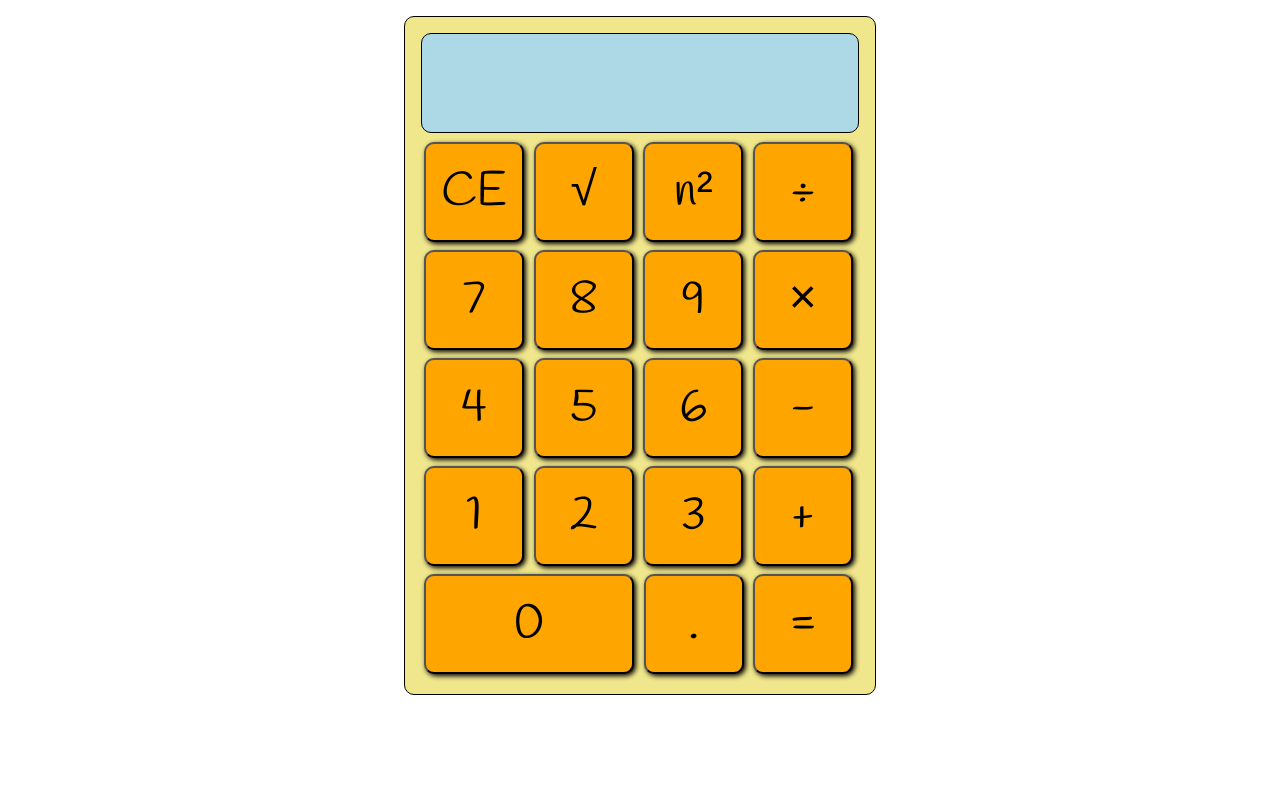
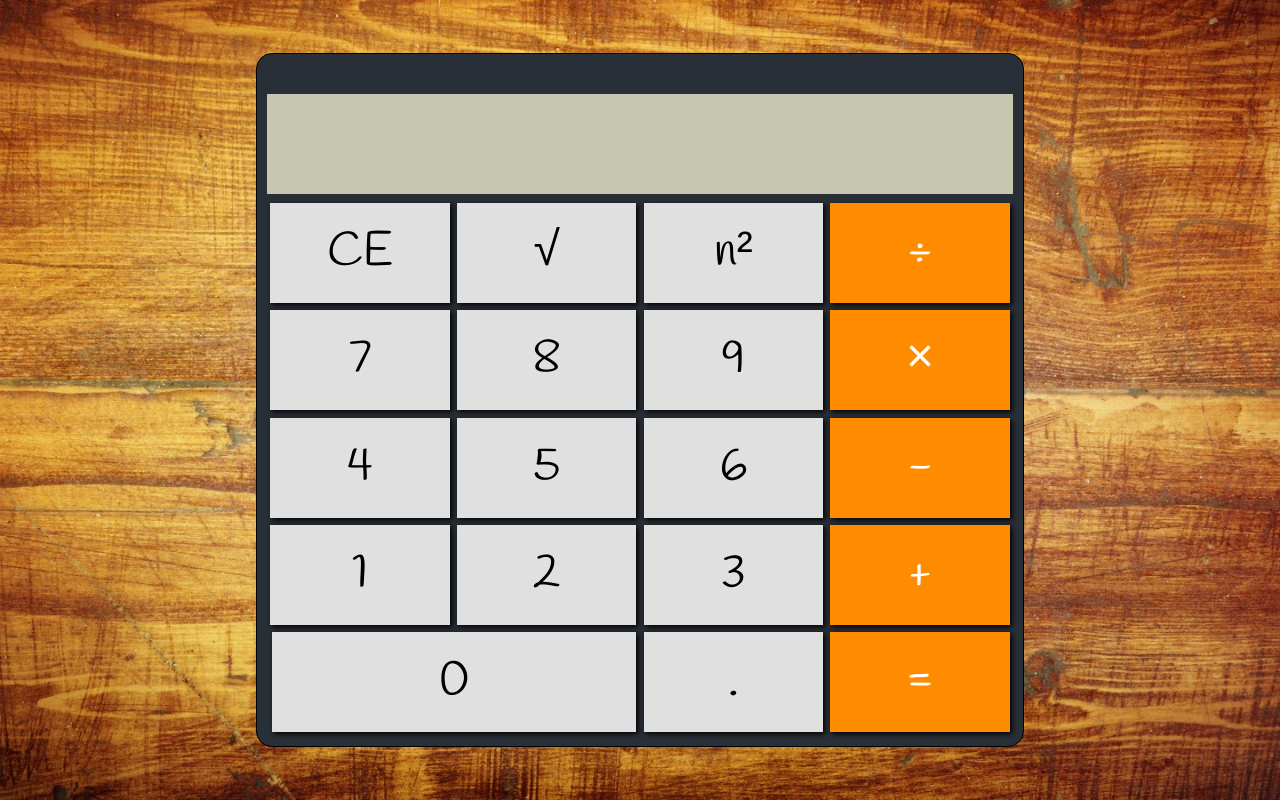
Before and after one commit to kuznetsovandrey76-projects/calculator, a plain HTML site: page index.html in a window 1280 px wide. Drawn offline with Linux system fonts and the light colour scheme.

Commit message:
fix style

```diff
--- a/index.html
+++ b/index.html
@@ -8,29 +8,35 @@
 	<title>Calc</title>
 </head>
 <body>
-	<div id='calc' class='border'>
-		<div id="expression" class='border'></div>
-		<div id="result" class='border'></div>
-		<button>CE</button>
-		<button>√</button>
-		<button>n²</button>
-		<button>÷</button>
-		<button>7</button>
-		<button>8</button>
-		<button>9</button>
-		<button>×</button>
-		<button>4</button>
-		<button>5</button>
-		<button>6</button>
-		<button>-</button>
-		<button>1</button>
-		<button>2</button>
-		<button>3</button>
-		<button>+</button>
-		<button class='zero'>0</button>
-		<button>.</button>
-		<button>=</button>
+	<div class='calculator' id='calculator'>
+	<div class="calculator--additional">
+
+		<div class="calculator__expression" id="expression"></div>
+		<div class="calculator__result" id="result"></div>
+
+		<p class="calculator__button">CE</p><!--
+	 --><p class="calculator__button">√</p><!--
+	 --><p class="calculator__button">n²</p><!--
+	 --><p class="calculator__button calculator__button--action">÷</p><!--
+	 --><p class="calculator__button">7</p><!--
+	 --><p class="calculator__button">8</p><!--
+	 --><p class="calculator__button">9</p><!--
+	 --><p class="calculator__button calculator__button--action">×</p><!--
+	 --><p class="calculator__button">4</p><!--
+	 --><p class="calculator__button">5</p><!--
+	 --><p class="calculator__button">6</p><!--
+	 --><p class="calculator__button calculator__button--action">-</p><!--
+	 --><p class="calculator__button">1</p><!--
+	 --><p class="calculator__button">2</p><!--
+	 --><p class="calculator__button">3</p><!--
+	 --><p class="calculator__button calculator__button--action">+</p><!--
+	 --><p class="calculator__button calculator__button--zero">0</p><!--
+	 --><p class="calculator__button">.</p><!--
+	 --><p class="calculator__button calculator__button--action">=</p>
+
 	</div>
+	</div>
+
 	<script src="main.js"></script>
 </body>
 </html
--- a/main.js
+++ b/main.js
@@ -3,7 +3,7 @@
 var res = document.getElementById('result'),
 	expression = document.getElementById('expression'),
 	out = document.querySelector('#out'),
-	button = document.querySelectorAll('button'),
+	button = document.querySelectorAll('p'),
 	count = 0,
 	operator = false,
 	localNumber,
--- a/style.css
+++ b/style.css
@@ -1,61 +1,81 @@
 * {
 	margin: 0;
 	padding: 0;
+	-moz-box-sizing: border-box;
+	-webkit-box-sizing: border-box;
+	box-sizing: border-box;
 	font-family: 'Handlee', sans-serif;
 }
-.border, button {
-	-webkit-border-radius: 10px;
-    border-radius: 10px;
+
+body {
+	background: url("desk.jpg") no-repeat center center fixed;
+    -webkit-background-size: cover;
+    -moz-background-size: cover;
+    -o-background-size: cover;
+    background-size: cover;
+	display: table;
+	height: 100vh;
+	width: 100%;
 }
-#result {
-	display: block;
-	height: 100px;
-	width: 100%;
-	padding: 35px 15px;
-	-webkit-box-sizing: border-box;
-	   -moz-box-sizing: border-box;
-	        box-sizing: border-box;
-	margin-bottom: 5px;
-	background: lightblue;
-	font-size: 3em;
+
+.calculator {
+	display: table-cell;
+	margin: 1em auto;
+	position: relative;
+	vertical-align: middle;
 	text-align: right;
-	border: 1px solid
 }
-#expression {
-	height: 30px;
-	font-size: 1.5em;
-	position: absolute;
-	text-align: right;
-	width: 90%;
-	border: none;
-	padding-top: 5px;
-	font-family: sans-serif;
+
+.calculator--additional {
+	border: 1px solid;
+	padding: .6em;
+	background: #292f36;
+	margin: 0 auto;
+	width: 60%;
+	-webkit-border-radius: 1em;
+	        border-radius: 1em;
 }
-button {
-	width: 100px;
-	height: 100px;
-	margin: 4px 3px;
-	background: orange;
-	font-size: 3em;
-	display: inline;
+
+.calculator__button {
 	-webkit-box-shadow: 2px 2px 5px black;
+	background: #e0e0e0;
 	box-shadow: 2px 2px 5px black;
 	cursor: pointer;
+	display: inline-block;
+	font-size: 3em;
+	height: 100px;
+	width: 24%;
+	border: 1px solid #e0e0e0;
+	text-align: center;
+	margin: .5%;
+	line-height: 2;
+
 }
-#plus {
-	height:208px;
-	position: absolute;
-	top: 508px;
-	left: 346px;
+.calculator__button--action {
+	background: #ff8c00;
+	border: 1px solid #ff8c00;
+	color: white;
 }
-#calc {
-	width: 438px;
-	margin: 1em auto;
+
+.calculator__button--zero {
+	width: 48.8%;
+}
+
+.calculator__result {
+	background: #C7C7B0;
+	display: block;
+	font-size: 3em;
+	height: 100px;
+	margin-bottom: 5px;
+	padding: .5em .1em;
+	}
+
+.calculator__expression {
+	font-family: sans-serif;
+	font-size: 1.5em;
+	height: 30px;
+	padding-top: 5px;
 	position: relative;
-	background: khaki;
-	padding: 1em;
-	border: 1px solid;
+	top: 1em;
+	right: .2em;
 }
-.zero {
-	width: 210px;
-}
```
Also changed, not shown: desk.jpg (added). Lines whose indentation alone changed are shown as unchanged.
